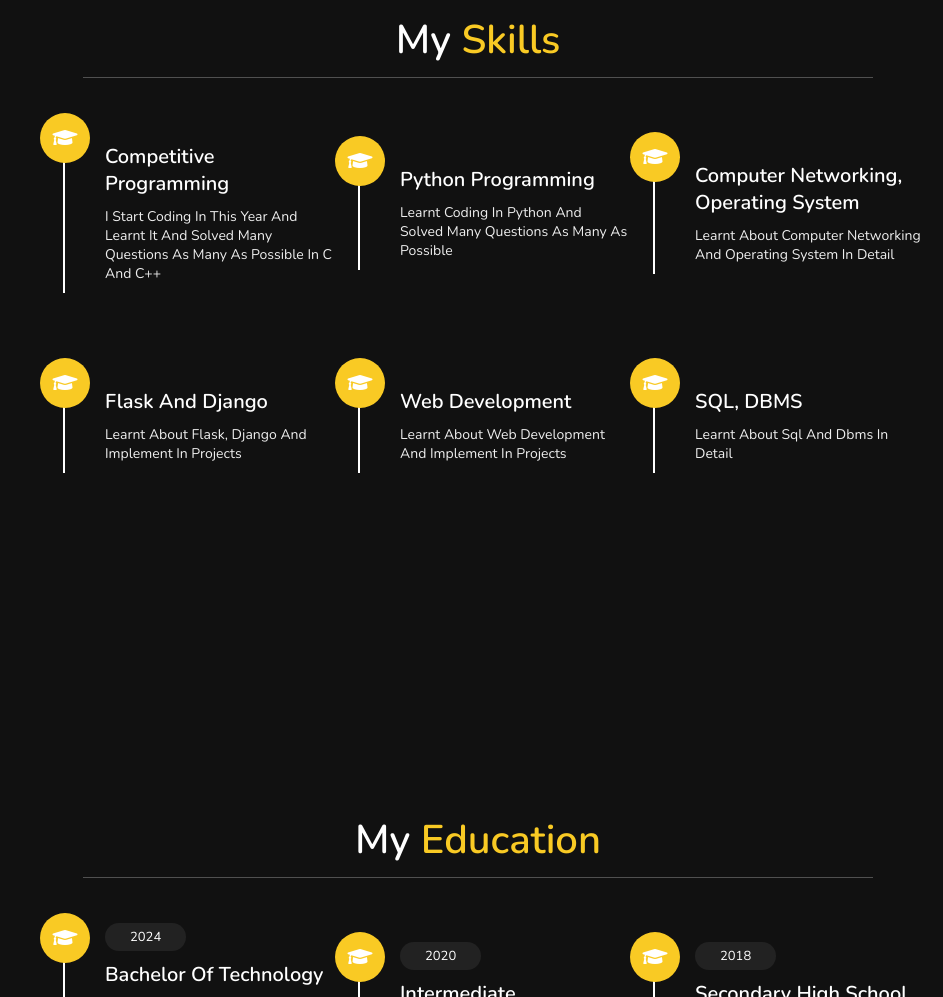
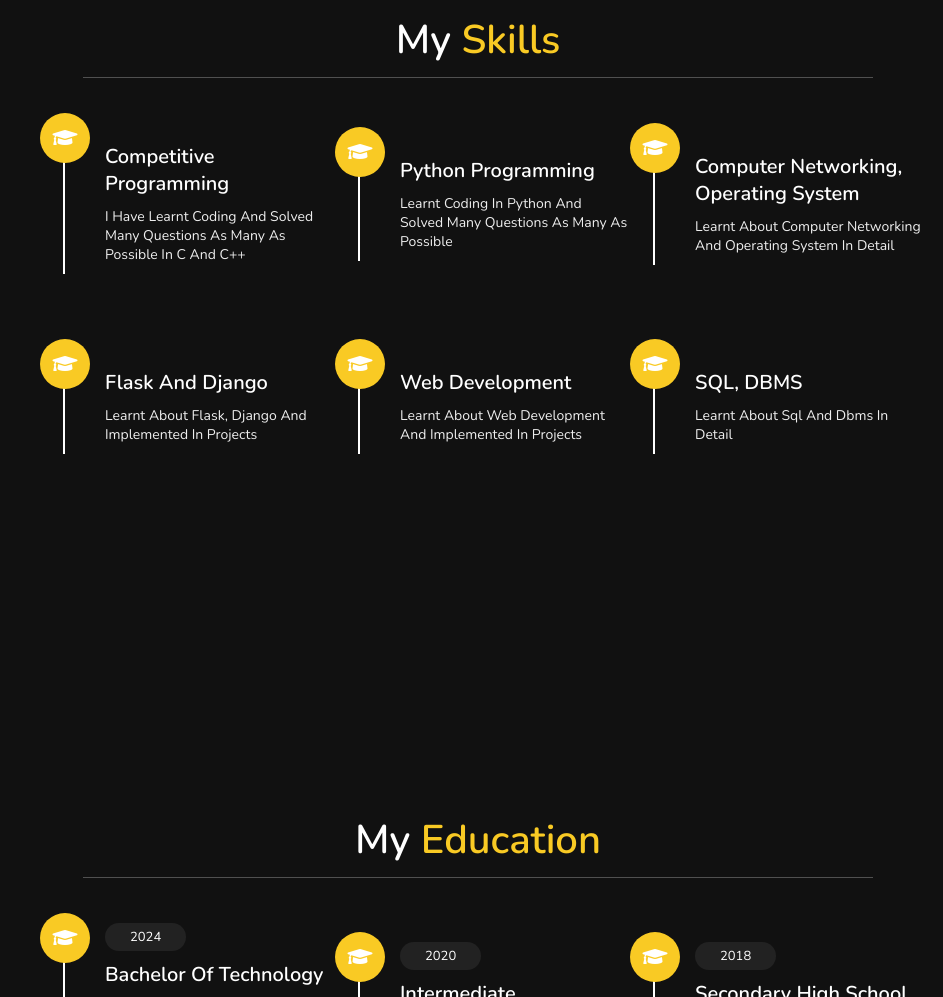
Before and after one commit to Renuka2418/Portfolio, a plain HTML site: page index.html in a window 1280 px wide. Shown: the part 1621-2618 px from the top of the page, without its empty margins (337-1280 px from the left). Drawn offline with nearby package versions, Linux system fonts and the light colour scheme.

Commit message:
Update index.html

```diff
--- a/index.html
+++ b/index.html
@@ -62,7 +62,7 @@
             <div class="box">
                 <i class="fas fa-graduation-cap"></i>
                 <h3>Competitive Programming</h3>
-                <p>I start coding in this year and learnt it and solved many questions as many as possible in C and c++</p>
+                <p>I have learnt coding and solved many questions as many as possible in C and c++</p>
             </div>
             <div class="box">
                 <i class="fas fa-graduation-cap"></i>
@@ -77,12 +77,12 @@
             <div class="box">
                 <i class="fas fa-graduation-cap"></i>
                 <h3>Flask and Django</h3>
-                <p>learnt about flask, django and implement in projects</p>
+                <p>learnt about flask, django and implemented in projects</p>
             </div>
             <div class="box">
                 <i class="fas fa-graduation-cap"></i>
                 <h3>Web development</h3>
-                <p>learnt about web development and implement in projects</p>
+                <p>learnt about web development and implemented in projects</p>
             </div>
             <div class="box">
                 <i class="fas fa-graduation-cap"></i>
```
